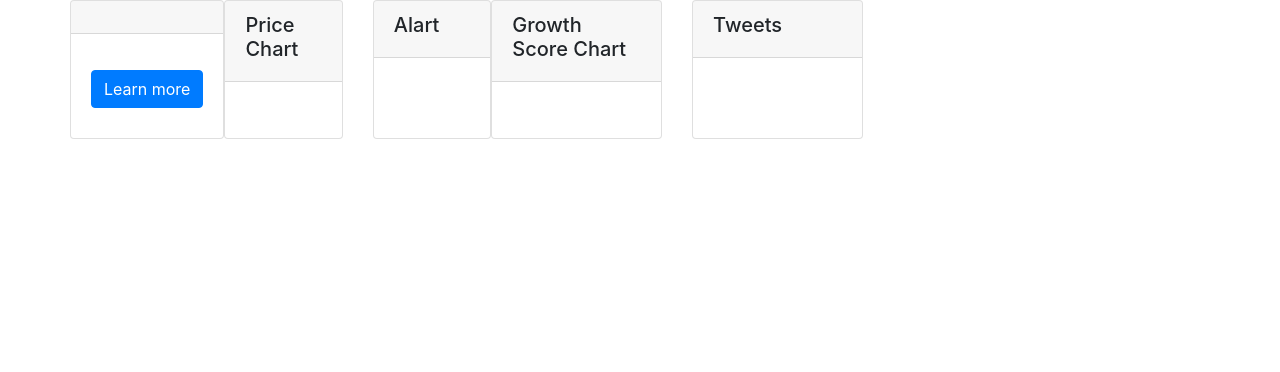
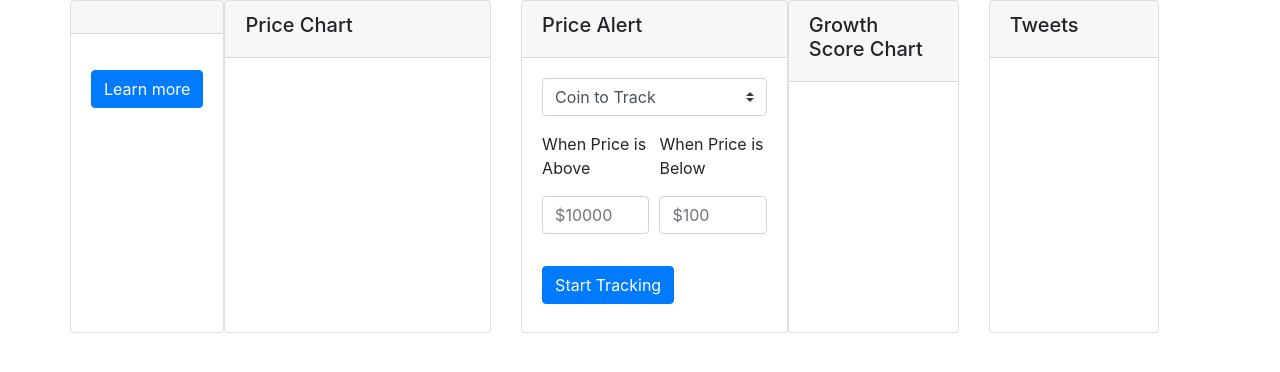
Before and after one commit to yasunakacho/astroplot, a Django app: template web/templates/detail.html in a window 1280 px wide. Shown: the part 56-428 px from the top of the page. Run offline with Django 3.2, Linux system fonts and the light colour scheme; the template is opened without the code that fills it, so the values that code supplies are empty; some libraries are stand-ins or nearby versions.

Commit message:
optimized detail view as well as added alert

```diff
--- a/web/templates/detail.html
+++ b/web/templates/detail.html
@@ -16,7 +16,7 @@
                 </div>
             </div>
             <div class="row mb-4">
-                <div class="card" style="max-width: 46rem;">
+                <div class="card" col-md-8>
                     <div class="card-header">
                         <h5>Price Chart</h5>
                     </div>
@@ -24,17 +24,37 @@
                         <p>{{json_result}}</p>
                     </div>
                 </div>
+
                 <div class="card" style="max-width: 24rem;">
                     <div class="card-header">
-                        <h5>Alart</h5>
+                        <h5>Price Alert</h5>
                     </div>
                     <div class="card-body">
-                        <p>{{json_result}}</p>
+                        <select class="custom-select mb-3">
+                            <option selected>Coin to Track</option>
+                            <option value="1">Bitcoin</option>
+                            <option value="2">Ethereum</option>
+                            <option value="3">Ripple</option>
+                        </select>
+                        <form>
+                            <div class="form-row mb-3">
+                                <div class="form-group col-md-6">
+                                    <p>When Price is Above</p>
+                                    <input type="number" class="form-control" placeholder="$10000">
+                                </div>
+                                <div class="form-group col-md-6">
+                                    <p>When Price is Below</p>
+                                    <input type="number" class="form-control" placeholder="$100">
+                                </div>
+                            </div>
+                        </form>
+                        <button type="submit" class="btn btn-primary mb-2 center">Start Tracking</button>
                     </div>
                 </div>
+
             </div>
             <div class="row mb-4">
-                <div class="card" style="max-width: 46rem;">
+                <div class="card" col-md-8>
                     <div class="card-header">
                         <h5>Growth Score Chart</h5>
                     </div>
```
Also changed, not shown: astroplot/settings.py (+8 -0 lines), requirements.txt (+14 -0 lines), web/views.py (+29 -0 lines).
